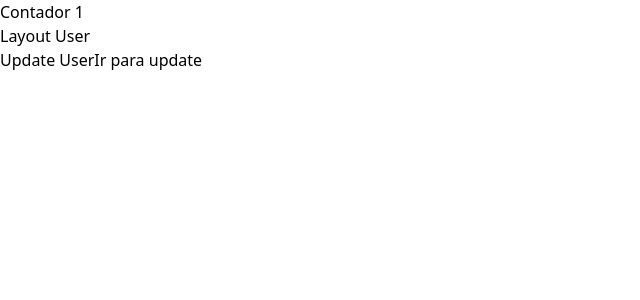
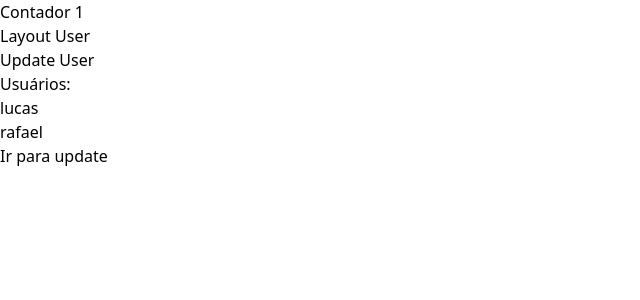
Before and after one commit to lucaskorz/boilerplate-next-14, a Next.js app: page /users/update in a window 1280 px wide. Shown: the top 300 px of the page, without its empty margins (0-640 px from the left). Built offline with nearby package versions, Linux system fonts and the light colour scheme.

Commit message:
testing loading states

```diff
--- /dev/null
+++ b/src/app/users/update/[userId]/page.tsx
@@ -0,0 +1,29 @@
+import { Metadata } from "next";
+
+type PropsUserUpdateId = {
+  params: {
+    userId: string;
+  };
+};
+
+async function getUserEspecifico(userId: string) {
+  await new Promise((resolve) => setTimeout(resolve, 3000));
+
+  return userId;
+}
+
+export function generateMetadata({ params }: PropsUserUpdateId): Metadata {
+  return {
+    title: `Usuário ${params.userId}`,
+  };
+}
+
+export default async function UserUpdateId({ params }: PropsUserUpdateId) {
+  const user = await getUserEspecifico(params.userId);
+
+  return (
+    <div>
+      <label>Usuário {user}</label>
+    </div>
+  );
+}
--- /dev/null
+++ b/src/app/users/update/loading.tsx
@@ -0,0 +1,8 @@
+export default function Loading() {
+
+  return (
+    <div>
+      <label>Carregando usuário...</label>
+    </div>
+  );
+}
--- a/src/app/users/update/page.tsx
+++ b/src/app/users/update/page.tsx
@@ -1,11 +1,31 @@
-"use client";
-
+import { Metadata } from "next";
 import Link from "next/link";
 
-export default function UserUpdate() {
+export const metadata: Metadata = {
+  title: 'Usuário',
+};
+
+async function getUsers() {
+  await new Promise(resolve => setTimeout(resolve, 3000))
+
+  return ['lucas', 'rafael']
+}
+
+export default async function UserUpdate() {
+  const users = await getUsers()
+
   return (
     <div>
       <label>Update User</label>
+
+      <div>
+        Usuários:
+
+        {users.map((user) => (
+          <div key={user}>{user}</div>
+        ))}
+      </div>
+
       <Link href="/users/create">Ir para update</Link>
     </div>
   );
```
